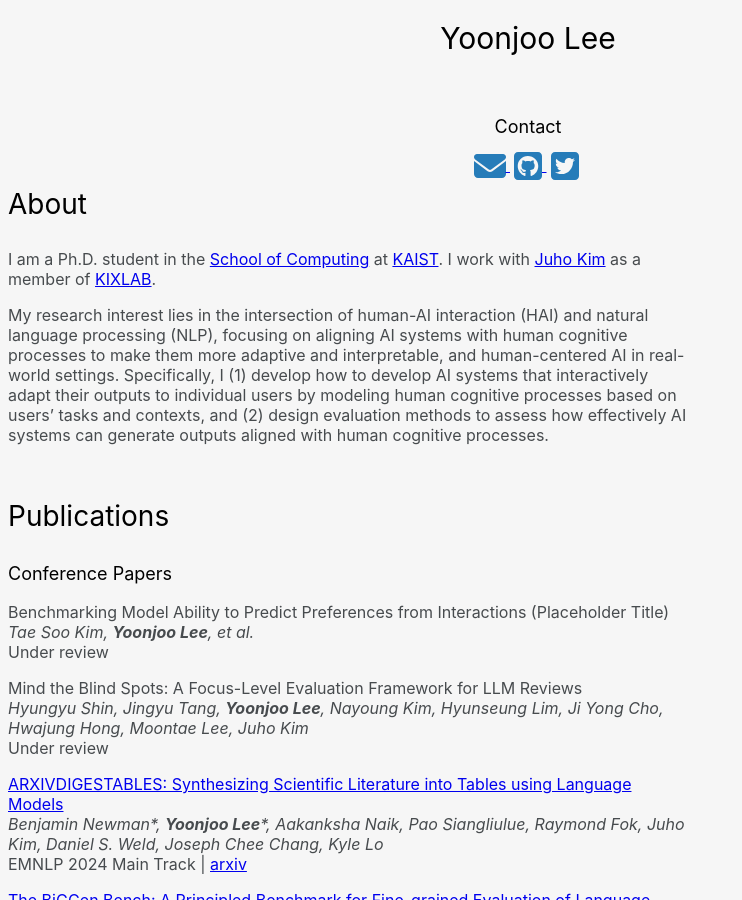
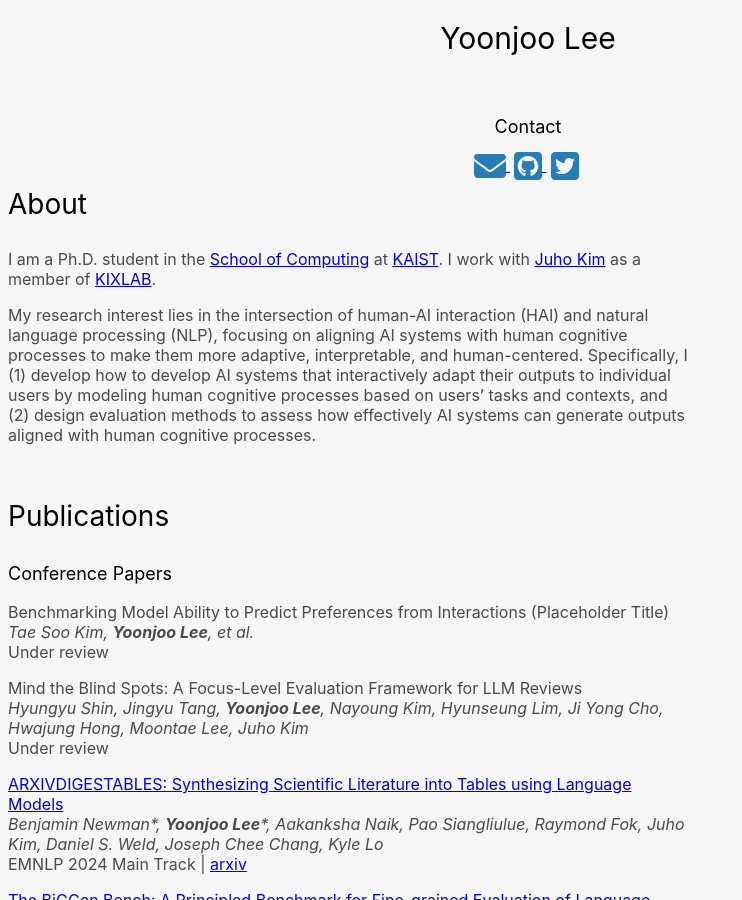
Before and after one commit to yjo2lee/yoonjoo.github.io, a Jekyll site: the page built from index.md, in a window 1280 px wide and 900 px high. Shown: the whole window, without its empty margins (0-742 px from the left). Built offline with Jekyll 4.4.1, drawn with Linux system fonts in a browser that asks for light colours; a style sheet for code colours, icons or effects is not loaded; our own code applies the rules of GitHub Pages for plain Markdown files.

Commit message:
Update index.md

```diff
--- a/index.md
+++ b/index.md
@@ -6,8 +6,7 @@ layout: default
 
 I am a Ph.D. student in the [School of Computing](https://cs.kaist.ac.kr/){:target="_blank"} at [KAIST](https://www.kaist.ac.kr/){:target="_blank"}. I work with [Juho Kim](https://juhokim.com/){:target="_blank"} as a member of [KIXLAB](https://www.kixlab.org/){:target="_blank"}.
 
-My research interest lies in the intersection of human-AI interaction (HAI) and natural language processing (NLP), focusing on aligning AI systems with human cognitive processes to make them more adaptive and interpretable, and human-centered AI in real-world settings.
-Specifically, I (1) develop how to develop AI systems that interactively adapt their outputs to individual users by modeling human cognitive processes based on users’ tasks and contexts, and (2) design evaluation methods to assess how effectively AI systems can generate outputs aligned with human cognitive processes.
+My research interest lies in the intersection of human-AI interaction (HAI) and natural language processing (NLP), focusing on aligning AI systems with human cognitive processes to make them more adaptive, interpretable, and human-centered. Specifically, I (1) develop how to develop AI systems that interactively adapt their outputs to individual users by modeling human cognitive processes based on users’ tasks and contexts, and (2) design evaluation methods to assess how effectively AI systems can generate outputs aligned with human cognitive processes.
 
 ## Publications
 
```
